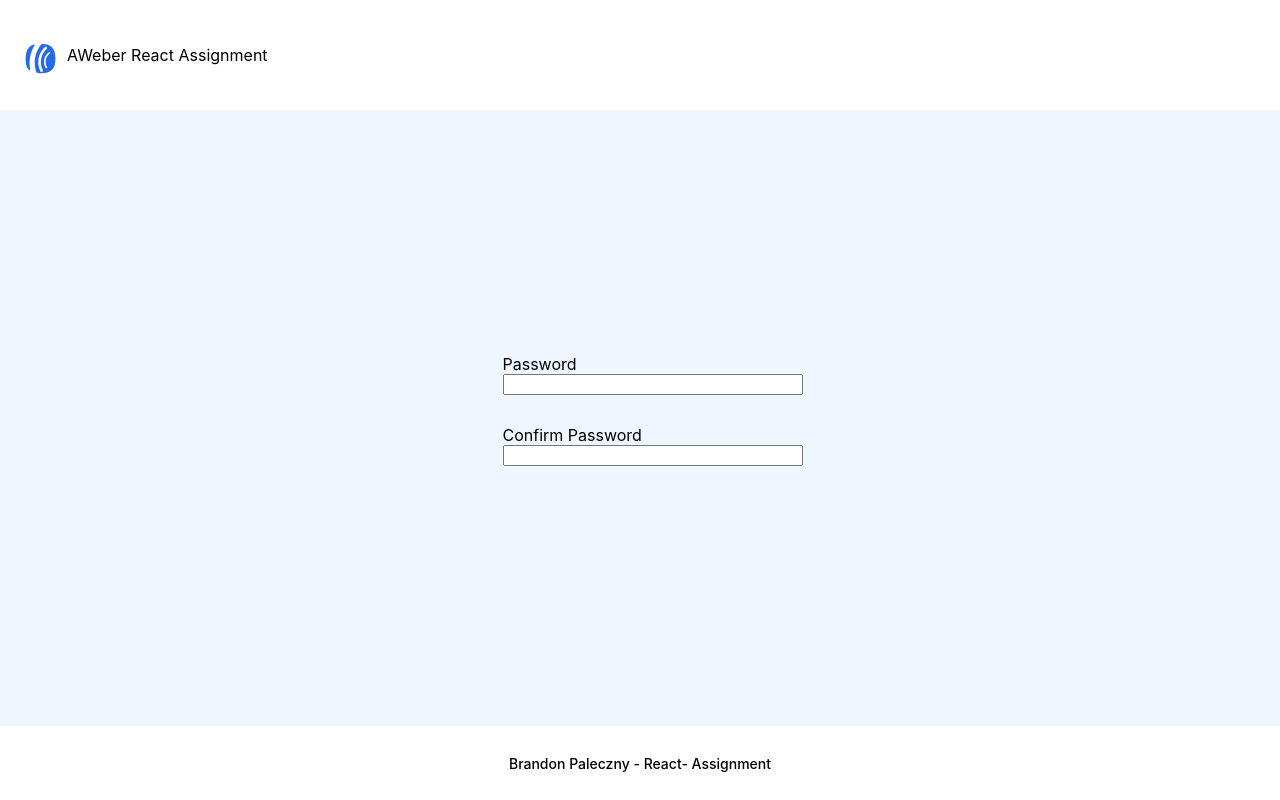
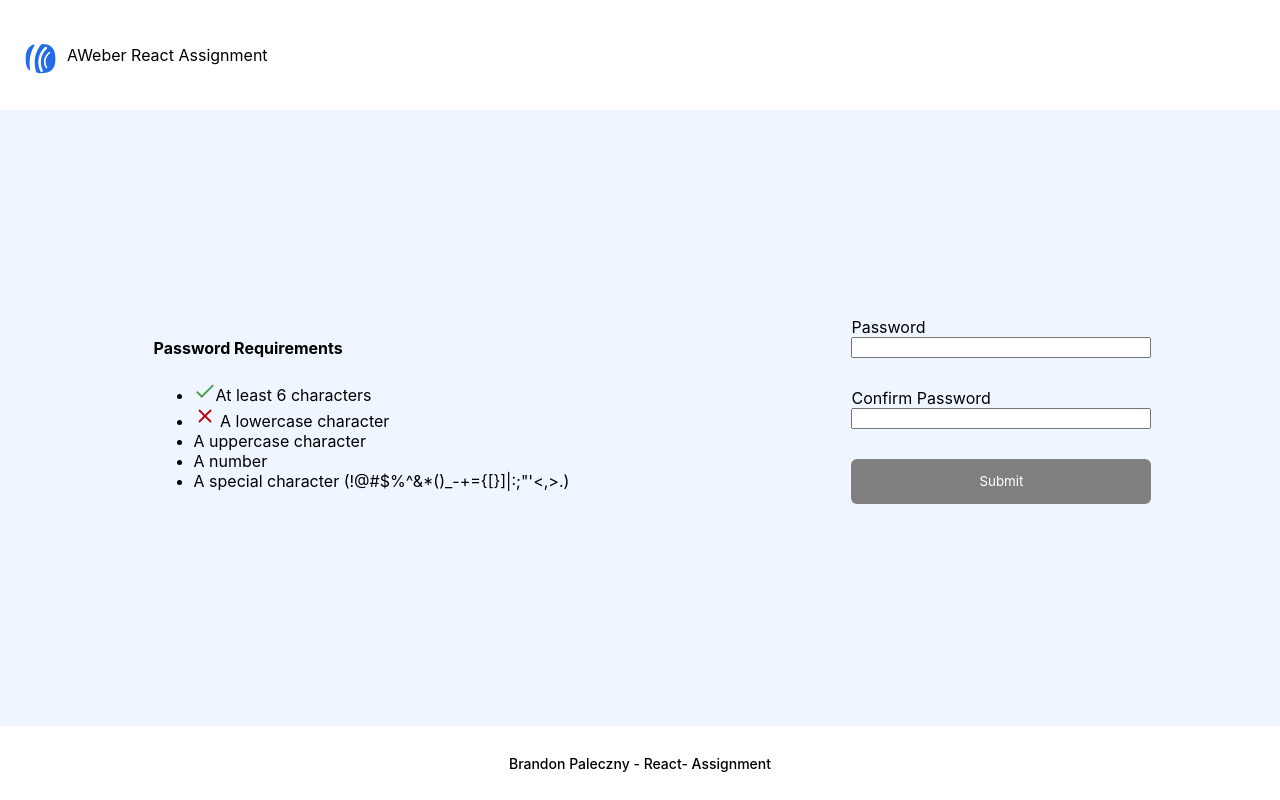
Before and after one commit to Paleczny/AWeber, a React (Vite) app: page / in a window 1280 px wide. Built offline with nearby package versions, Linux system fonts and the light colour scheme.

Commit message:
add icons and submit button styling. and disable button if nothing is in the inputboxes

```diff
--- a/src/assets/icons/AWeber.jsx
+++ b/src/assets/icons/AWeber.jsx
@@ -9,7 +9,7 @@ const SVGStyled = styled.svg`
 export default function AWeber() {
 
     return (
-        <SVGStyled xmlns="http://www.w3.org/2000/svg" fill="#246BE8" viewBox="0 0 50 30" enable-background="new 0 0 184 37;">
+        <SVGStyled xmlns="http://www.w3.org/2000/svg" fill="#246BE8" viewBox="0 0 50 30">
             <path d="M20.8,2c-0.8,0-1.6,0.4-2.1,1c-3.6,4.6-5.8,10-6.7,15.4c-0.9,4.7-0.5,10.7,1.1,16.3c0.3,1.1,0.9,2,5.4,2l0,0l0,0
                   		c12.2,0,17.7-4.8,17.7-17.3l0,0C36.2,7.1,31,2,20.8,2 M20.5,35.1c-0.7,0.4-1.7,0.1-2-0.6c0,0,0,0,0,0l0,0c-2.5-4.7-3.3-10-2.3-15.3
                   		c1-5.3,3.6-10,7.6-13.6l0,0c0,0,0,0,0,0c0.6-0.5,1.6-0.5,2.1,0.1c0.6,0.6,0.5,1.5-0.1,2.1c0,0,0,0,0,0l0,0c-3.4,3-5.8,7.1-6.6,11.9
--- /dev/null
+++ b/src/assets/icons/Checkmark.jsx
@@ -0,0 +1,15 @@
+import React from 'react';
+import {styled} from 'styled-components';
+
+const SVGStyled = styled.svg`
+  height: 22px;
+  width: 22px;
+`
+export default function Checkmark() {
+
+    return (
+        <SVGStyled version="1" xmlns="http://www.w3.org/2000/svg" viewBox="0 0 48 48" enableBackground="new 0 0 48 48">
+                <polygon fill="#43A047" points="40.6,12.1 17,35.7 7.4,26.1 4.6,29 17,41.3 43.4,14.9"></polygon>
+        </SVGStyled>
+    )
+}
--- /dev/null
+++ b/src/assets/icons/Xmark.jsx
@@ -0,0 +1,16 @@
+import React from 'react';
+import {styled} from 'styled-components';
+
+const SVGStyled = styled.svg`
+  height: 22px;
+  width: 22px;
+`
+export default function Xmark() {
+
+    return (
+        <SVGStyled xmlns="http://www.w3.org/2000/svg" viewBox="0 0 24 24" fill="#c30010" stroke="#c30010" strokeWidth="2" strokeLinecap="round" strokeLinejoin="round" className="feather feather-x">
+            <line x1="18" y1="6" x2="6" y2="18"></line>
+            <line x1="6" y1="6" x2="18" y2="18"></line>
+        </SVGStyled>
+    )
+}
--- /dev/null
+++ b/src/components/Requirements.jsx
@@ -0,0 +1,27 @@
+import React from 'react';
+import {styled} from 'styled-components';
+import Checkmark from "../assets/icons/Checkmark";
+import Xmark from "../assets/icons/Xmark";
+
+export default function Requirements(){
+
+    return (
+        <section>
+            <h4>Password Requirements</h4>
+            <ul>
+                <li> <Checkmark/>At least 6 characters</li>
+                <li><Xmark/> A lowercase character</li>
+                <li>A uppercase character</li>
+                <li>A number</li>
+                <li>{'A special character (!@#$%^&*()_-+={[}]|:;"\'<,>.)'}</li>
+            </ul>
+        </section>
+    )
+}
+
+// Has two input fields to validate the entry from the user (both inputs must match)
+// Password has a min length of 6 characters
+// Password has at least 1 uppercase character
+// Password has at least 1 lowercase character
+// Password has at least 1 number
+// Password has at least 1 special character (!@#$%^&*()_-+={[}]|:;"'<,>.)
--- a/src/components/password/Password.jsx
+++ b/src/components/password/Password.jsx
@@ -1,5 +1,7 @@
-import React from 'react';
+import React, {useState} from 'react';
 import {styled} from 'styled-components';
+
+import Requirements from '../Requirements';
 
 const SectionStyled = styled.section`
   padding-left: 25px;
@@ -18,19 +20,94 @@ const LabelInputContainerStyled = styled.div`
   flex-direction: column;
 `
 
+const SubmitButtonStyled = styled.button`
+  background-color: #246BE8;
+  border: none;
+  border-radius: 6px;
+  height: 45px;
+  color: white;
+  font-family: "Inter", sans-serif;
+
+  &:hover {
+    background-color: #0c53cf;
+    cursor: hand;
+  }
+
+  &:active {
+    background-color: #0c7ac0;
+  }
+
+  &:disabled {
+    background-color: grey;
+    cursor: unset;
+  }
+`
+
+const ComponentContainer = styled.div`
+  justify-content: space-around;
+  display: flex;
+`
+
 export default function Password() {
+    const [passwordForm, setPasswordForm] = useState({
+        password: '',
+        confirmPassword: ''
+    })
+
+    function handleOnPasswordFormChange(event) {
+        event.preventDefault()
+        setPasswordForm(passwordForm => {
+            return {
+                ...passwordForm,
+                [event.target.name]: event.target.value
+            }
+        })
+    }
+
+    function handleOnSubmit() {
+        console.log('clicked');
+    }
+
+    function isSubmitDisabled() {
+        return !passwordForm.confirmPassword || !passwordForm.password
+    }
+
     return (
+        <ComponentContainer>
+            <SectionStyled>
+                <Requirements/>
+            </SectionStyled>
             <SectionStyled>
                 <FormStyled>
                     <LabelInputContainerStyled>
                         <label htmlFor='password'>Password</label>
-                    <input id='password' type="password"></input>
+                        <input name='password'
+                               value={passwordForm.password}
+                               onChange={handleOnPasswordFormChange}
+                               id='password'
+                               type="password">
+                        </input>
                     </LabelInputContainerStyled>
                     <LabelInputContainerStyled>
                         <label htmlFor='confirmPassword'>Confirm Password</label>
-                    <input id='confirmPassword' type="password"></input>
+                        <input
+                            id='confirmPassword'
+                            name='confirmPassword'
+                            value={passwordForm.confirmPassword}
+                            onChange={handleOnPasswordFormChange}
+                            type="password">
+                        </input>
+                    </LabelInputContainerStyled>
+                    <LabelInputContainerStyled>
+                        <SubmitButtonStyled
+                            onClick={handleOnSubmit}
+                            disabled={isSubmitDisabled()}
+                            type='button'>
+                            Submit
+                        </SubmitButtonStyled>
                     </LabelInputContainerStyled>
                 </FormStyled>
             </SectionStyled>
+        </ComponentContainer>
     )
 }
```
Lines whose indentation alone changed are shown as unchanged.
